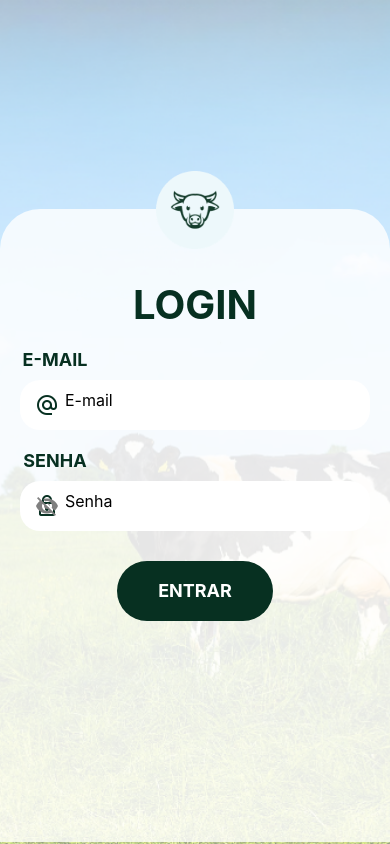
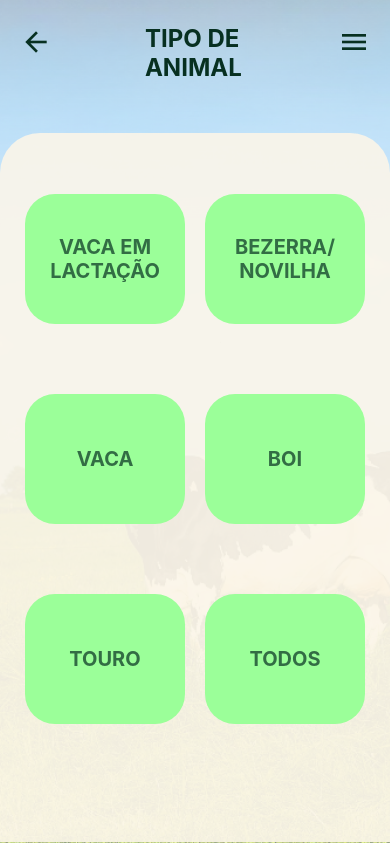
Before and after one commit to THE-CODE-HOUSE/NutriMoo-Frontend-React, a React Native app in the folder nutrimoo-app/: screen / in a window 390 px wide. Built offline with nearby package versions, Linux system fonts and the light colour scheme.

Commit message:
Tela Select Animal Type criada

```diff
--- a/nutrimoo-app/App.js
+++ b/nutrimoo-app/App.js
@@ -1,12 +1,13 @@
 import React from 'react';
 import { View } from 'react-native';
 import SignInScreen from './src/screens/SignIn';
+import SelectAnimalType from './src/screens/SelectAnimalType';
 
 
 export default function App() {
   return (
     <View style={{ flex: 1}}>
-      <SignInScreen />
+      <SelectAnimalType />
     </View>
   );
 }
--- /dev/null
+++ b/nutrimoo-app/src/screens/SelectAnimalType/index.js
@@ -0,0 +1,109 @@
+import React from "react";
+import { StatusBar } from "expo-status-bar";
+import {
+  Text,
+  View,
+  Image,
+  SafeAreaView,
+  TextInput,
+  TouchableWithoutFeedback,
+  Keyboard,
+  TouchableOpacity,
+  ImageBackground,
+  Button,
+} from "react-native";
+
+import styles from "./styles";
+
+import { MaterialIcons } from "@expo/vector-icons";
+import { useState } from "react";
+
+const SelectAnimalType = () => {
+  return (
+    <TouchableWithoutFeedback accessible={false}>
+      <SafeAreaView style={styles.container}>
+        <StatusBar hidden={true} />
+
+        <ImageBackground
+          source={require("../../../assets/images/background.png")}
+          style={styles.container}
+        >
+          <View style={styles.homeBar}>
+            <TouchableOpacity>
+              <View style={{ backgroundColor: "transparent", margin: 20 }}>
+                <MaterialIcons name="arrow-back" size={32} color="#073021" />
+              </View>
+            </TouchableOpacity>
+
+            <Text
+              style={{ fontSize: 24, fontWeight: "bold", color: "#073021", marginTop: 22}}
+            >
+              TIPO DE {'\n'}
+              ANIMAL
+            </Text>
+
+            <TouchableOpacity>
+              <View style={{ backgroundColor: "transparent", margin: 20 }}>
+                <MaterialIcons name="menu" size={32} color="#073021" />
+              </View>
+            </TouchableOpacity>
+          </View>
+
+          <View style={styles.retangulo}>
+            <View
+              style={[
+                styles.retangulo,
+                { opacity: 0.9, backgroundColor: "#FBF6E9", height: "100%" },
+              ]}
+            ></View>
+
+            <View style={styles.teste}>
+              <TouchableOpacity style={styles.button}>
+                <View style={styles.textContainer}>
+                  <Text style={styles.text}>VACA EM LACTAÇÃO</Text>
+                </View>
+              </TouchableOpacity>
+
+              <TouchableOpacity style={styles.button}>
+                <View style={styles.textContainer}>
+                  <Text style={styles.text}>BEZERRA/ NOVILHA</Text>
+                </View>
+              </TouchableOpacity>
+            </View>
+
+            <View style={styles.teste}>
+              <TouchableOpacity style={styles.button}>
+                <View style={styles.textContainer}>
+                  <Text style={styles.text}>VACA</Text>
+                </View>
+              </TouchableOpacity>
+
+              <TouchableOpacity style={styles.button}>
+                <View style={styles.textContainer}>
+                  <Text style={styles.text}>BOI</Text>
+                </View>
+              </TouchableOpacity>
+            </View>
+
+            <View style={styles.teste}>
+              <TouchableOpacity style={styles.button}>
+                <View style={styles.textContainer}>
+                  <Text style={styles.text}>TOURO</Text>
+                </View>
+              </TouchableOpacity>
+
+              <TouchableOpacity style={styles.button}>
+                <View style={styles.textContainer}>
+                  <Text style={styles.text}>TODOS</Text>
+                </View>
+              </TouchableOpacity>
+            </View>
+
+          </View>
+        </ImageBackground>
+      </SafeAreaView>
+    </TouchableWithoutFeedback>
+  );
+};
+
+export default SelectAnimalType;
--- /dev/null
+++ b/nutrimoo-app/src/screens/SelectAnimalType/styles.js
@@ -0,0 +1,87 @@
+import { StyleSheet } from "react-native";
+
+const styles = StyleSheet.create({
+  titletext: {
+    fontSize: 40,
+    color: "#073021",
+    fontWeight: "bold",
+    marginTop: "5%",
+  },
+  container: {
+    flex: 1,
+    alignItems: "center",
+    justifyContent: "flex-start",
+    width: "100%",
+    resizeMode: "cover",
+  },
+  retangulo: {
+    position: "absolute",
+    bottom: 1,
+    width: "100%",
+    height: "84%",
+    backgroundColor: "#fffff",
+    alignItems: "center",
+    borderTopLeftRadius: 40,
+    borderTopRightRadius: 40,
+  },
+  shadowBox: {
+    width: 350,
+    height: 50,
+    marginTop: 10,
+    borderRadius: 20,
+    backgroundColor: "white",
+    elevation: 15,
+  },
+  homeBar: {
+    //backgroundColor: "white",
+    flexDirection: "row",
+    justifyContent: "space-between",
+    alignItems: "center",
+    width: "100%",
+    height: "10%",
+  },
+  button: {
+    width: 160,
+    height: 130,
+    flexDirection: 'row',
+    alignItems: 'center',
+    backgroundColor: "#9BFF99",
+    borderRadius: 30,
+    elevation: 5,
+    marginTop: 60,
+    margin:10
+  },
+  /*iconContainer: {
+    width:"01%",
+    height:"50%",
+    backgroundColor: "#9BFF99", // Cor de fundo do ícone
+    borderRadius: 20, // Ajuste para corresponder ao design
+    padding: 5,
+    marginTop: 10,
+    alignContent: "center"
+  },*/
+  icon: {
+    color: "#073021",
+    width: "100%", // Ajuste conforme necessário
+    height: "100%", // Ajuste conforme necessário
+  },
+  textContainer: {
+    borderRadius: 30,
+    height:"100%",
+    width:"100%",
+    alignContent: "center",
+    opacity: 0.7,
+    justifyContent: "center",
+  },
+  text: {
+    fontSize: 20,
+    color: "#073021",
+    fontWeight: "bold",
+    textAlign: "center",
+  },
+  teste:{
+    flexDirection:"row",
+  }
+});
+
+export default styles;
```
